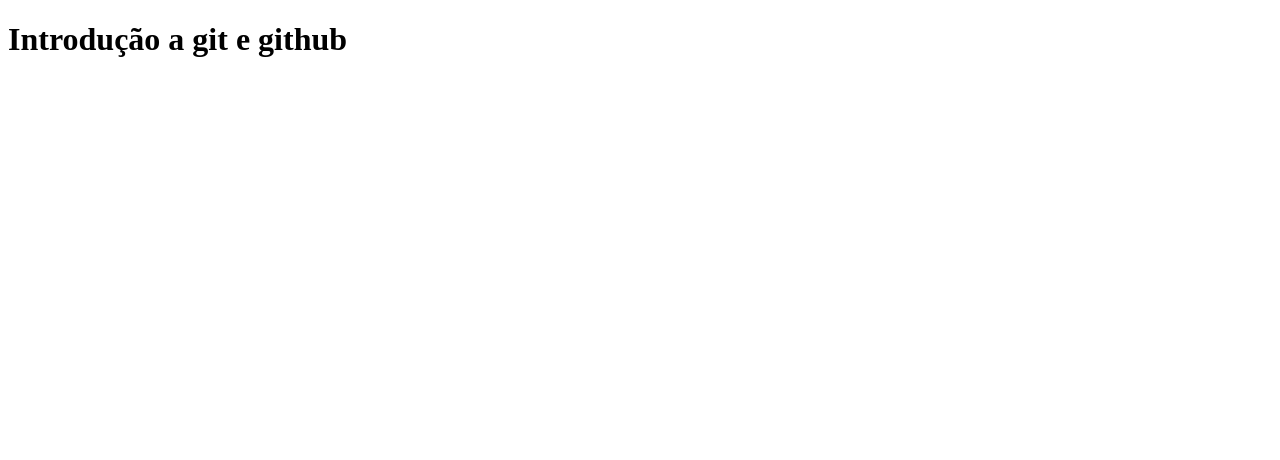
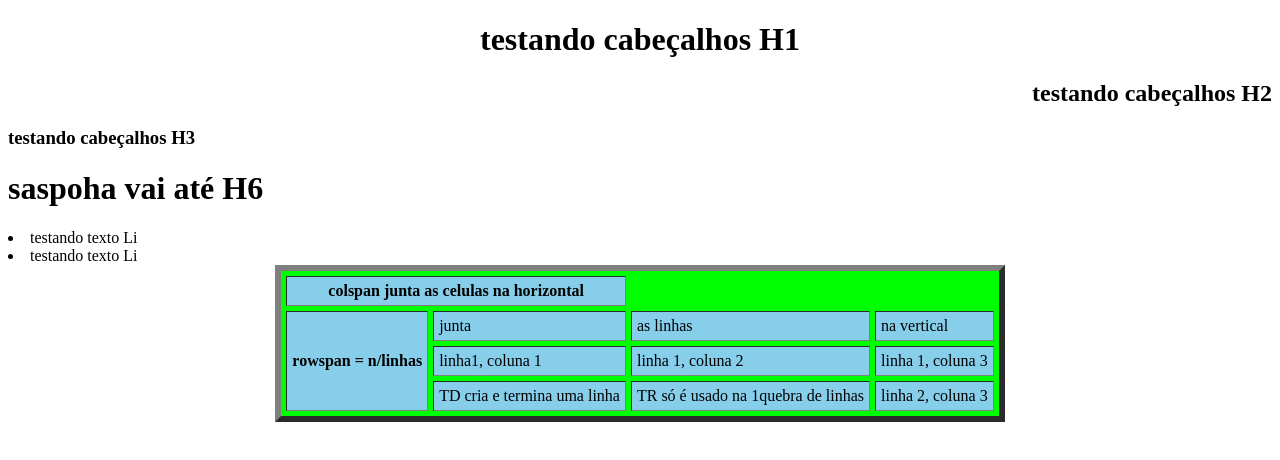
Before and after one commit to JoaoPedro121/teste_hmtl, a plain HTML site: page index.html in a window 1280 px wide. Drawn offline with Linux system fonts and the light colour scheme.

Commit message:
O Pai manja de html

```diff
--- a/index.html
+++ b/index.html
@@ -1,13 +1,29 @@
 <!DOCTYPE html>
-<html lang="en">
+<html>
+
 <head>
-    <meta charset="UTF-8">
-    <meta http-equiv="X-UA-Compatible" content="IE=edge">
-    <meta name="viewport" content="width=device-width, initial-scale=1.0">
-    <title>Introdução a git</title>
-</head>
+<H1 ALIGN=CENTER>testando cabeçalhos H1</H1>
+<H2 ALIGN=RIGHT>testando cabeçalhos H2</H2>
+<H3 ALIGN=LEFT>testando cabeçalhos H3</H3>
+<H1 ALIGN=LEFT>saspoha vai até H6</H1>
+<Li >testando texto Li</Li>
+<Li >testando texto Li</Li>
+
+ <title>NDL</title>
+
+ </head>
 <body>
-    <h1>Introdução a git e github</h1>
-    <H5 Não lembro nada de HTML</H5>
+
+
+<table  ALIGN=CENTER border=6 cellspacing=5 CELLPADDING=5 BGCOLOR="#00FF00">
+<TR><TH COLSPAN=2 BGCOLOR="#87CEEB" >colspan junta as celulas na horizontal                                                         </TH></TR>
+<TR><TH BGCOLOR="#87CEEB" ROWSPAN=3> rowspan = n/linhas</TH> <TD BGCOLOR="#87CEEB" >junta</TD><TD BGCOLOR="#87CEEB" >as linhas</TD><TD BGCOLOR="#87CEEB" > na vertical</TD></TR>
+
+<TR><TD BGCOLOR="#87CEEB" >linha1, coluna 1</TD><TD BGCOLOR="#87CEEB" > linha 1, coluna 2</TD><TD BGCOLOR="#87CEEB" > linha 1, coluna 3</TD></TR>
+<TR><TD BGCOLOR="#87CEEB" >TD cria e termina uma linha</TD><TD BGCOLOR="#87CEEB" >TR só é usado na 1quebra de linhas </TD><TD BGCOLOR="#87CEEB" > linha 2, coluna 3</TD></TR>
+</table>
+
+
 </body>
+
 </html>
```
